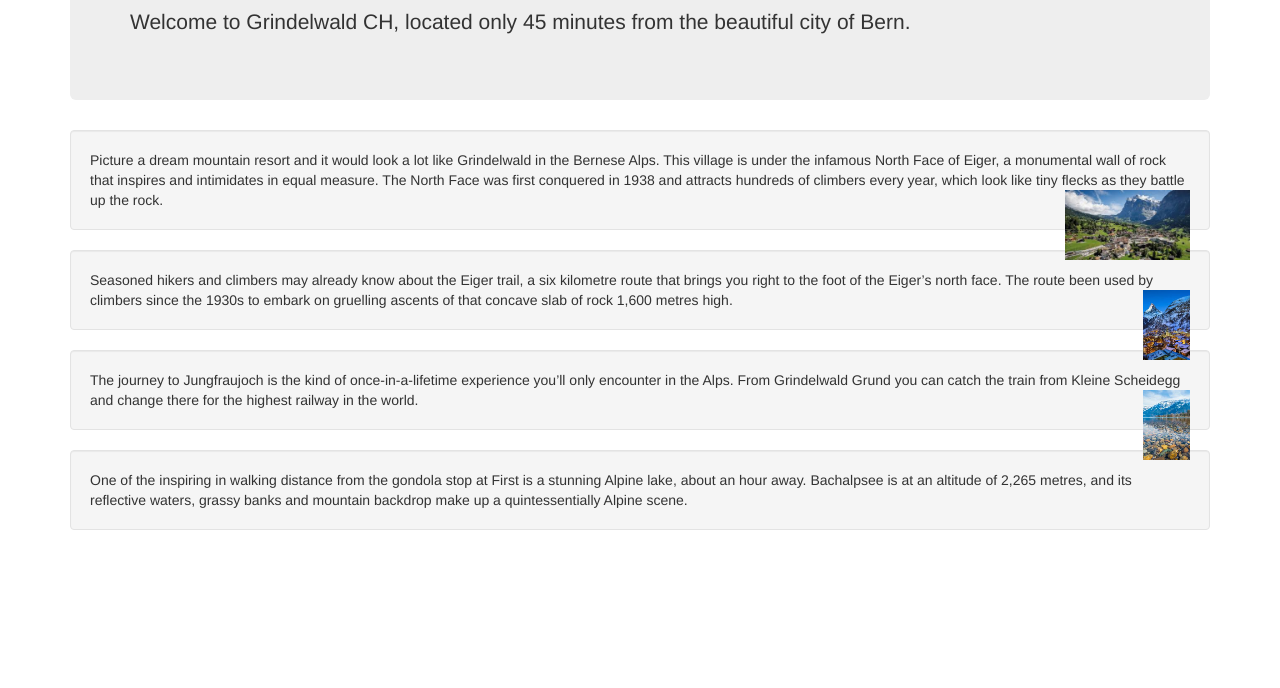
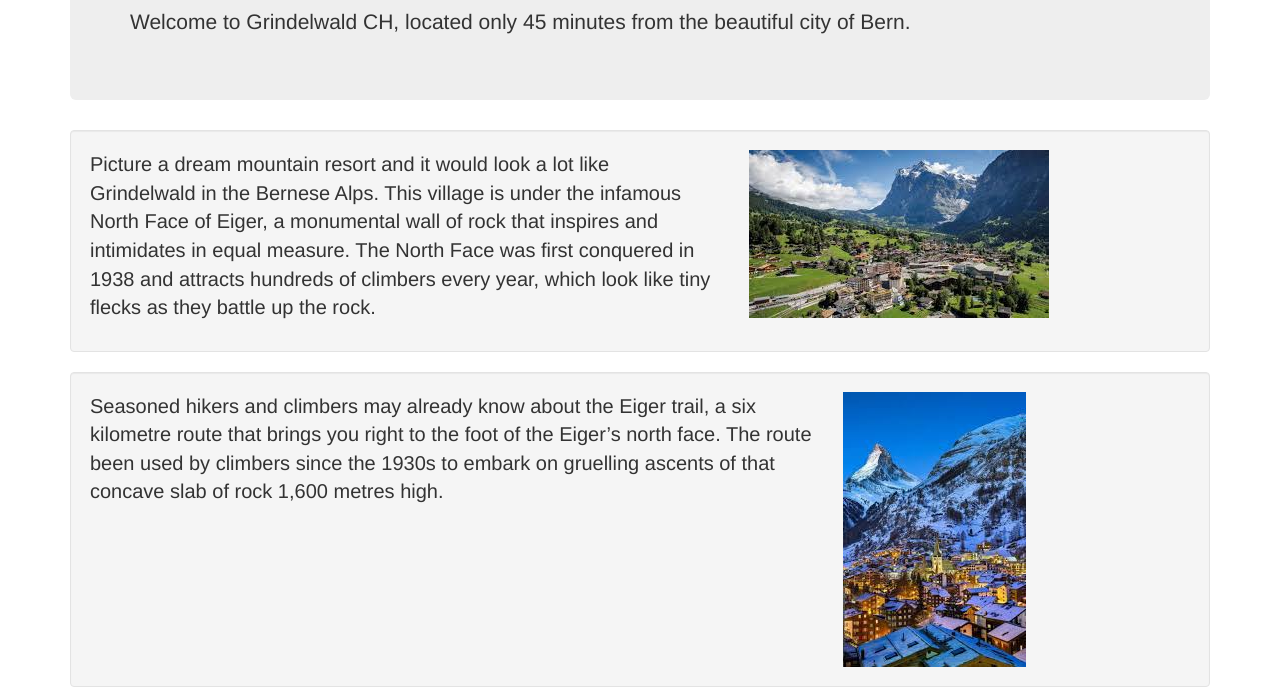
Before and after one commit to TamaraTrefilova/vacation, a plain HTML site: page index.html in a window 1280 px wide. Shown: the part 140-828 px from the top of the page. Before the commit the page ends 800 px from the top, so only its background shows below. Drawn offline with Linux system fonts and the light colour scheme.

Commit message:
last commit

```diff
--- a/css/styles.css
+++ b/css/styles.css
@@ -1,7 +1,3 @@
-img {
-  float: right;
-  height: 70px;
+p {
+  font-size: 20px;
 }
-.attempt {
-  float: left;
-}
--- a/index.html
+++ b/index.html
@@ -12,26 +12,38 @@
         <h1>Wilkommen!</h1>
         <p class = "header">Welcome to Grindelwald CH, located only 45 minutes from the beautiful city of Bern.</p>
       </div>
-      <div class="well">
-        Picture a dream mountain resort and it would look a lot like Grindelwald in the Bernese Alps. This village is under the infamous North Face of Eiger, a monumental wall of rock that inspires and intimidates in equal measure. The North Face was first conquered in 1938 and attracts hundreds of climbers every year, which look like tiny flecks as they battle up the rock.
-        <img src="img/img1.jpeg" class="map img-resonsive" alt="image of road"  >
+        <div class="well">
+          <div class="row">
+            <div class="col-md-7">
+              <p>Picture a dream mountain resort and it would look a lot like Grindelwald in the Bernese Alps. This village is under the infamous North Face of Eiger, a monumental wall of rock that inspires and intimidates in equal measure. The North Face was first conquered in 1938 and attracts hundreds of climbers every year, which look like tiny flecks as they battle up the rock.</p>
+            </div>
+            <div class="col-md-5">
+              <img src="img/img1.jpeg" alt="image">
+            </div>
+          </div>
+        </div>
+        <div class="well">
+          <div class="row">
+            <div class="col-md-8">
+              <p>Seasoned hikers and climbers may already know about the Eiger trail, a six kilometre route that brings you right to the foot of the Eiger’s north face. The route been used by climbers since the 1930s to embark on gruelling ascents of that concave slab of rock 1,600 metres high.</p>
+
+            </div>
+            <div class="col-md-4">
+              <img src="img/img2.jpeg" alt="image">
+            </div>
+          </div>
+        </div>
+        <div class="well">
+          <div class="row">
+            <div class="col-md-8">
+              <p>The journey to Jungfraujoch is the kind of once-in-a-lifetime experience you’ll only encounter in the Alps. From Grindelwald Grund you can catch the train from Kleine Scheidegg and change there for the highest railway in the world.</p>
+            </div>
+            <div class="col-md-4">
+              <img src="img/img3.jpeg" alt="image">
+            </div>
+          </div>
+        </div>
+
       </div>
-      <div class="well">
-        Seasoned hikers and climbers may already know about the Eiger trail, a six kilometre route that brings you right to the foot of the Eiger’s north face.
-        The route been used by climbers since the 1930s to embark on gruelling ascents of that concave slab of rock 1,600 metres high.
-        <img src="img/img2.jpeg"  class="map img-resonsive"  alt="image of road">
-      </div>
-
-      <div class="well">
-        The journey to Jungfraujoch is the kind of once-in-a-lifetime experience you’ll only encounter in the Alps.
-        From Grindelwald Grund you can catch the train from Kleine Scheidegg and change there for the highest railway in the world.
-        <img src="img/img3.jpeg"   class="map img-resonsive"  alt="image of road">
-      </div>
-
-      <div class="well">
-        One of the inspiring in walking distance from the gondola stop at First is a stunning Alpine lake, about an hour away.
-        Bachalpsee is at an altitude of 2,265 metres, and its reflective waters, grassy banks and mountain backdrop make up a quintessentially Alpine scene.
-      </div>
-    </div>
   </body>
 </html>
```
